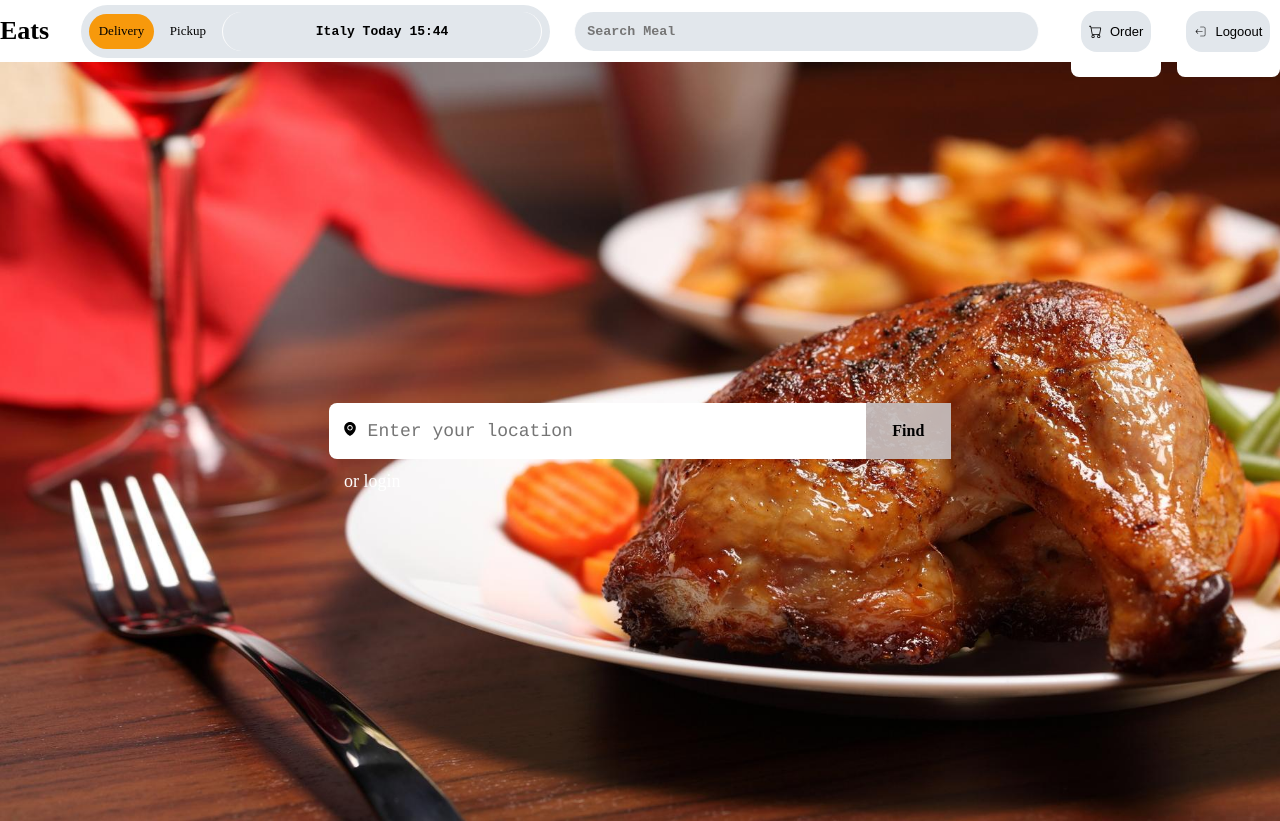
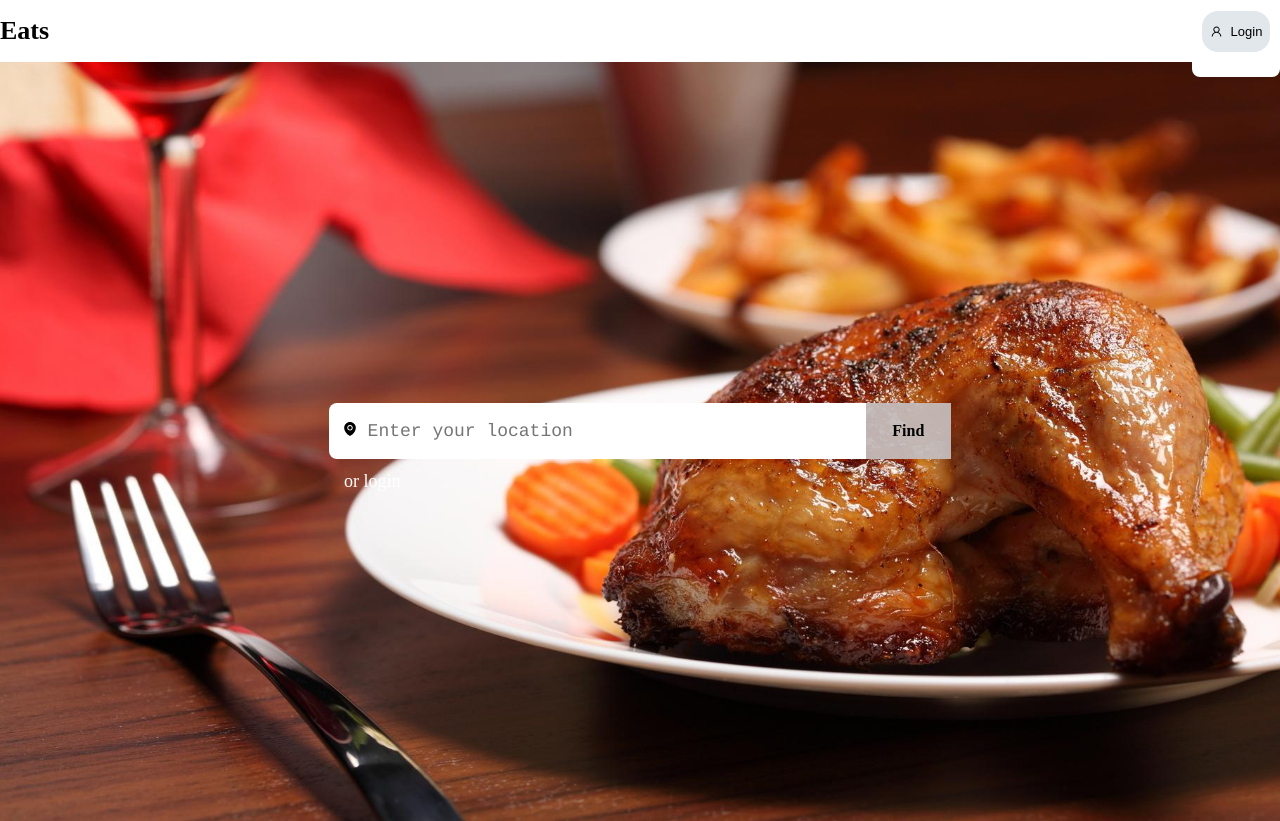
Before and after one commit to serge-alpha/Eats-2k24, a React (Create React App) app in the folder frontend/: page / in a window 1280 px wide. Built offline with nearby package versions, Linux system fonts and the light colour scheme.

Commit message:
fontend trying to link to backend

```diff
--- a/frontend/src/routes/routes.js
+++ b/frontend/src/routes/routes.js
@@ -17,8 +17,8 @@ import Verify from "../pages/Verify";
 const Index=()=>{
     const [user,setUser] =useState();
     const [filter,setFilter] =useState('');
-    // we need to change the state to false by defualt.... we changed it to true for testing
-    const [isLogin,setIsLogin] =useState(true);
+    //// we need to change the state to false by defualt.... we changed it to true for testing
+    const [isLogin,setIsLogin] =useState(false);
 
 //check and update user login state
     const User =(data)=>{
```
